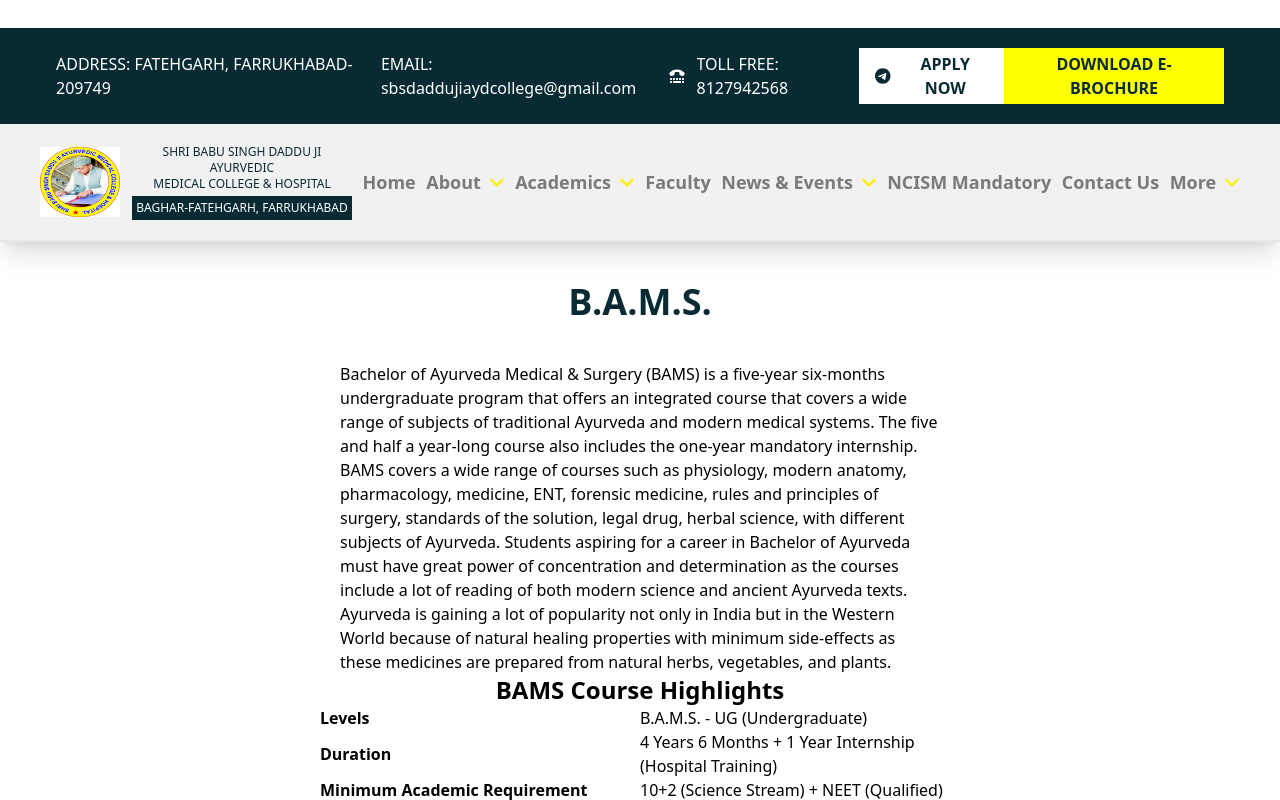
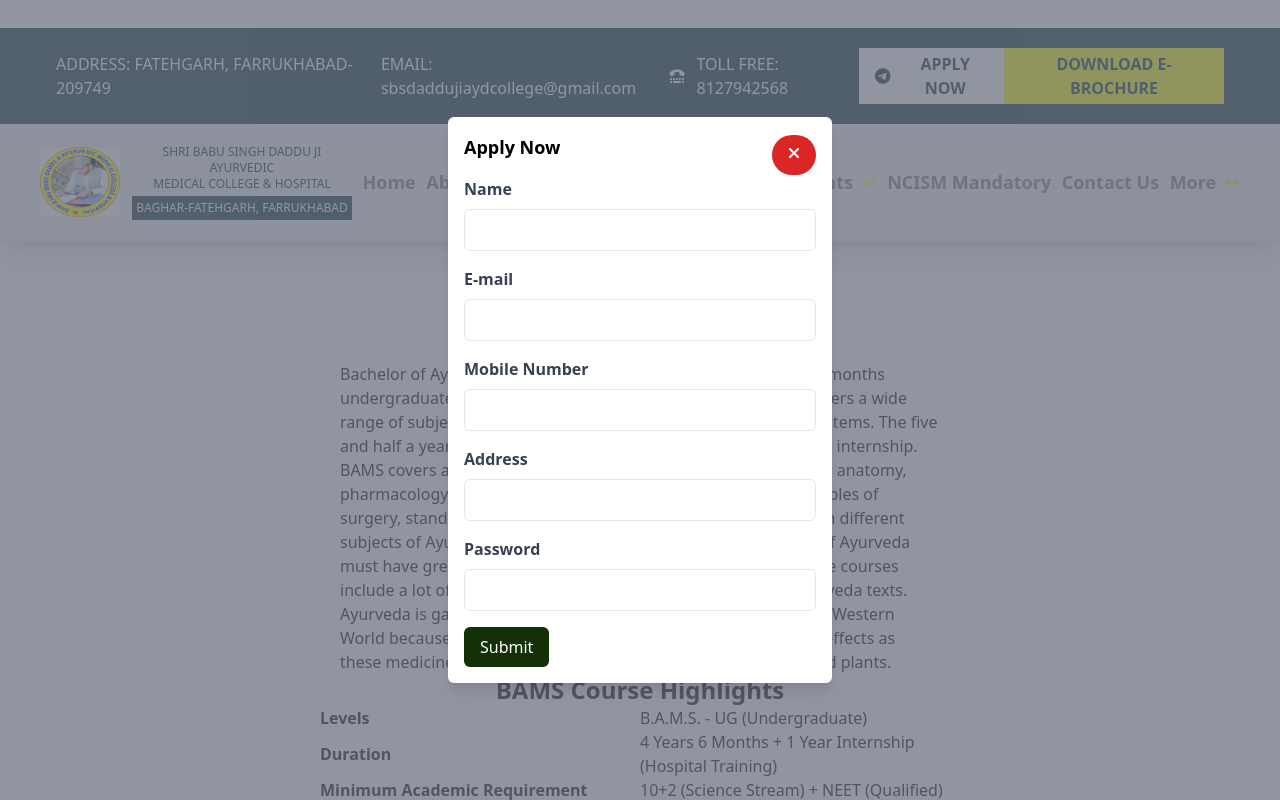
Before and after one commit to Divvu1103/school, a React (Create React App) app: page /courses in a window 1280 px wide. Both pictures are taken after a click on the button "APPLY NOW". Shown: the top 800 px of the page. Built offline with nearby package versions, Linux system fonts and the light colour scheme.

Commit message:
modal added

```diff
--- a/src/components/Header.jsx
+++ b/src/components/Header.jsx
@@ -1,5 +1,5 @@
 /* eslint-disable jsx-a11y/alt-text */
-import React, { useState } from "react";
+import React, { useState, useRef } from "react";
 import { FontAwesomeIcon } from "@fortawesome/react-fontawesome";
 import {
   faTty,
@@ -14,6 +14,16 @@
   const [aboutToggle, setAboutToggle] = useState(false);
   const [academicToggle, setAcademicToggle] = useState(false);
   const [mobileNav, setMobileNav] = useState(false);
+  const formRef = useRef(null);
+  const [isOpen, setIsOpen] = useState(false);
+
+  const handleOpenModal = () => setIsOpen(true);
+  const handleCloseModal = () => setIsOpen(false);
+
+  const handleSubmit = (event) => {
+    event.preventDefault();
+    // handle form submission
+  };
   const aboutItems = [
     {
       title: "Overview",
@@ -57,16 +67,121 @@
         </p>
         <button className="flex items-center border-white py-1 px-4 bg-white">
           <FontAwesomeIcon icon={faTelegram} className="text-[#072a33]" />
-          <p className="text-[#072a33] ml-3 font-bold">APPLY NOW</p>
+          <p
+            className="text-[#072a33] ml-3 font-bold"
+            onClick={handleOpenModal}
+          >
+            APPLY NOW
+          </p>
         </button>
         <button className="bg-[#FFFF00]  py-1 px-4 text-[#072a33] font-bold">
           DOWNLOAD E-BROCHURE
         </button>
+        {isOpen && (
+          <div className="fixed inset-0 flex items-center z-50 justify-center bg-gray-500 bg-opacity-75">
+            <div className="bg-white rounded-md shadow-lg p-4 w-96">
+              <div className="flex justify-between items-center">
+                <h2 className="text-lg font-bold mb-4">Apply Now</h2>{" "}
+                <button
+                  className="px-4 py-2 rounded-3xl bg-red-600 text-white"
+                  onClick={handleCloseModal}
+                >
+                  <i class="fa-solid fa-xmark"></i>
+                </button>
+              </div>
+              <form ref={formRef} onSubmit={handleSubmit}>
+                <div className="mb-4">
+                  <label
+                    className="block text-gray-700 font-bold mb-2"
+                    htmlFor="username"
+                  >
+                    Name
+                  </label>
+                  <input
+                    className="border rounded-md px-3 py-2 w-full"
+                    id="username"
+                    name="username"
+                    type="text"
+                    required
+                  />
+                </div>
+                <div className="mb-4">
+                  <label
+                    className="block text-gray-700 font-bold mb-2"
+                    htmlFor="username"
+                  >
+                    E-mail
+                  </label>
+                  <input
+                    className="border rounded-md px-3 py-2 w-full"
+                    id="username"
+                    name="username"
+                    type="text"
+                    required
+                  />
+                </div>
+                <div className="mb-4">
+                  <label
+                    className="block text-gray-700 font-bold mb-2"
+                    htmlFor="username"
+                  >
+                    Mobile Number
+                  </label>
+                  <input
+                    className="border rounded-md px-3 py-2 w-full"
+                    id="username"
+                    name="username"
+                    type="text"
+                    required
+                  />
+                </div>
+                <div className="mb-4">
+                  <label
+                    className="block text-gray-700 font-bold mb-2"
+                    htmlFor="username"
+                  >
+                    Address
+                  </label>
+                  <input
+                    className="border rounded-md px-3 py-2 w-full"
+                    id="username"
+                    name="username"
+                    type="text"
+                    required
+                  />
+                </div>
+                <div className="mb-4">
+                  <label
+                    className="block text-gray-700 font-bold mb-2"
+                    htmlFor="password"
+                  >
+                    Password
+                  </label>
+                  <input
+                    className="border rounded-md px-3 py-2 w-full"
+                    id="password"
+                    name="password"
+                    type="password"
+                    required
+                  />
+                </div>
+                <button
+                  className="px-4 py-2 rounded-md bg-[#133006] text-white"
+                  type="submit"
+                >
+                  Submit
+                </button>
+              </form>
+            </div>
+          </div>
+        )}
         <button
           className="mobile lg:hidden"
           onClick={() => setMobileNav(!mobileNav)}
         >
-          <p className=" text-white text-xl"><i class="fa-solid fa-bars"></i></p>
+          <p className=" text-white text-xl">
+            <i class="fa-solid fa-bars"></i>
+          </p>
         </button>
         {mobileNav && (
           <div className="lg:hidden transition ease-in">
```
